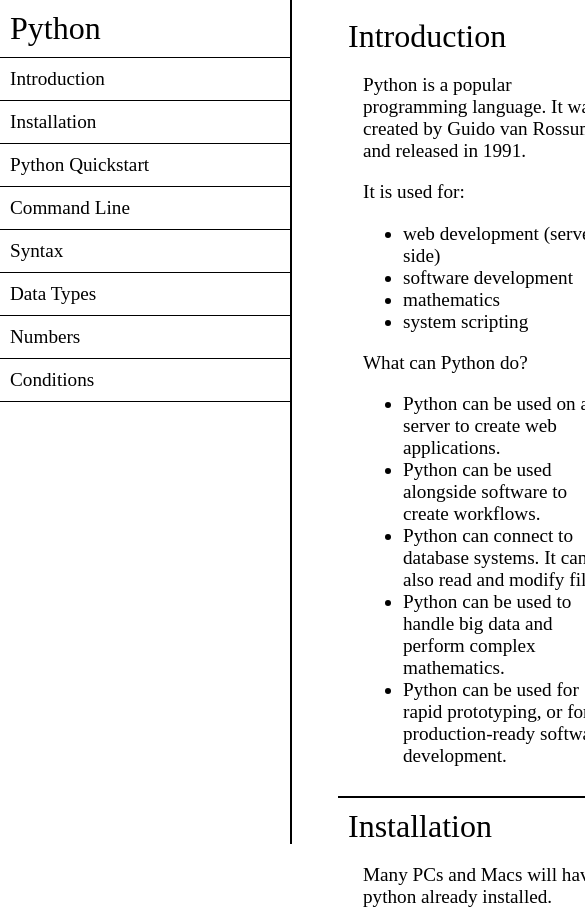
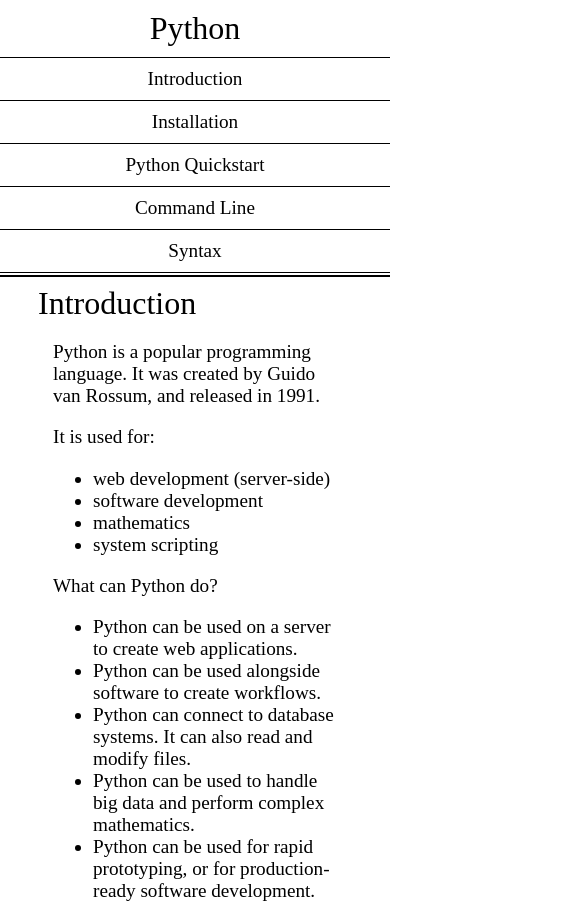
Before and after one commit to KaranVyas145/technical-documentation, a plain HTML site: page index.html in a window 390 px wide. Shown: the top 911 px of the page, 585 px wide, since content can reach past the window. Drawn offline with Linux system fonts and the light colour scheme.

Commit message:
added media queries in style.css

```diff
--- a/index.html
+++ b/index.html
@@ -12,14 +12,14 @@
     <nav id="navbar">
       <header>Python</header>
       <ul>
-        <li><a href="http://" class="nav-link">Introduction</a></li>
-        <li><a href="http://" class="nav-link">Installation</a></li>
-        <li><a href="http://" class="nav-link">Python Quickstart</a></li>
-        <li><a href="http://" class="nav-link">Command Line</a></li>
-        <li><a href="http://" class="nav-link">Syntax</a></li>
-        <li><a href="http://" class="nav-link">Data Types</a></li>
-        <li><a href="http://" class="nav-link">Numbers</a></li>
-        <li><a href="http://" class="nav-link">Conditions</a></li>
+        <li><a href="#Introductions" class="nav-link">Introduction</a></li>
+        <li><a href="#Installation" class="nav-link">Installation</a></li>
+        <li><a href="#Quickstart" class="nav-link">Python Quickstart</a></li>
+        <li><a href="#Command-line" class="nav-link">Command Line</a></li>
+        <li><a href="#Syntax" class="nav-link">Syntax</a></li>
+        <li><a href="#Data-types" class="nav-link">Data Types</a></li>
+        <li><a href="#Numbers" class="nav-link">Numbers</a></li>
+        <li><a href="#Conditions" class="nav-link">Conditions</a></li>
       </ul>
     </nav>
 
@@ -60,7 +60,7 @@
       </section>
 
       <!-- Installation -->
-      <section class="main-section">
+      <section class="main-section" id="Installation">
         <header>Installation</header>
         <article>
           <p>Many PCs and Macs will have python already installed.</p>
@@ -87,7 +87,7 @@
       </section>
 
       <!-- Quickstart -->
-      <section class="main-section">
+      <section class="main-section" id="Quickstart">
         <header>Quickstart</header>
         <article>
           <p>
@@ -114,7 +114,7 @@
       </section>
 
       <!-- Command Line -->
-      <section class="main-section">
+      <section class="main-section" id="Command-line">
         <header>Command Line</header>
         <article>
           <p>
@@ -152,7 +152,7 @@
       </section>
 
       <!-- Syntax -->
-      <section class="main-section">
+      <section class="main-section" id="Syntax">
         <header>Syntax</header>
         <article>
           <p>
@@ -177,8 +177,8 @@
         </article>
       </section>
 
-      <!-- Data Type -->
-      <section class="main-section">
+      <!-- Data Types -->
+      <section class="main-section" id="Data-types">
         <header>Data Types</header>
         <article>
             <p>In programming, data type is an important concept.</p>
@@ -219,7 +219,7 @@
       </section>
 
       <!-- Numbers  -->
-      <section class="main-section">
+      <section class="main-section" id="Numbers">
         <header>Numbers</header>
         <article>
             <p>There are three numeric types in Python:</p>
@@ -238,7 +238,7 @@
       </section>
 
       <!-- Conditions -->
-      <section class="main-section">
+      <section class="main-section" id="Conditions">
         <header>Conditions</header>
         <article>
             <p>Python supports the usual logical conditions from mathematics:</p>
--- a/style.css
+++ b/style.css
@@ -10,24 +10,26 @@
 #navbar {
   /* border: 1px solid red; */
   font-family: "Times New Roman", Times, serif;
-  max-width: 290px;
   width: 300px;
   height: 100%;
   position: fixed;
   left: 0;
   top: 0;
   border-right: 2px solid black;
+  text-align: center;
 }
 
 #navbar header {
   font-size: var(--primary-font-size);
   padding: 10px;
   border-bottom: 1px solid black;
+  margin: 0;
 }
 
 #navbar ul {
   overflow-y: auto;
   overflow-x: hidden;
+  height: 88%;
   padding: 0;
   margin: 0;
 }
@@ -36,6 +38,7 @@
   font-size: var(--secondary-font-size);
   border-bottom: 1px solid black;
   padding: 10px;
+  position: relative;
   list-style: none;
 }
 
@@ -75,15 +78,40 @@
 
 code{
   display: block;
-  padding: 15px;
+  padding: 25px;
   margin: 10px;
-  background-color: gainsboro;
-  text-align: center;
+  background-color: rgb(245, 245, 245);
+  text-align: left;
   font-size: 1rem;
   font-family: monospace;
-  width: 70%;
+  width: 80%;
 }
 
 table td:nth-child(2){
     color: red;
 }
+
+@media(max-width: 815px) {
+    #navbar{
+        background-color: white;
+        position: absolute;
+        top: 0;
+        padding: 0;
+        margin: 0;
+        width: 100%;
+        max-height: 275px;
+        border: none;
+        z-index: 1;
+        border-bottom: 2px solid;
+    }
+
+    #navbar ul{
+        height: 80%;
+    }
+    #main-doc{
+        position: relative;
+        margin-left: 0;
+        margin-top: 275px;
+        margin-right: 0;
+    }
+}
```
